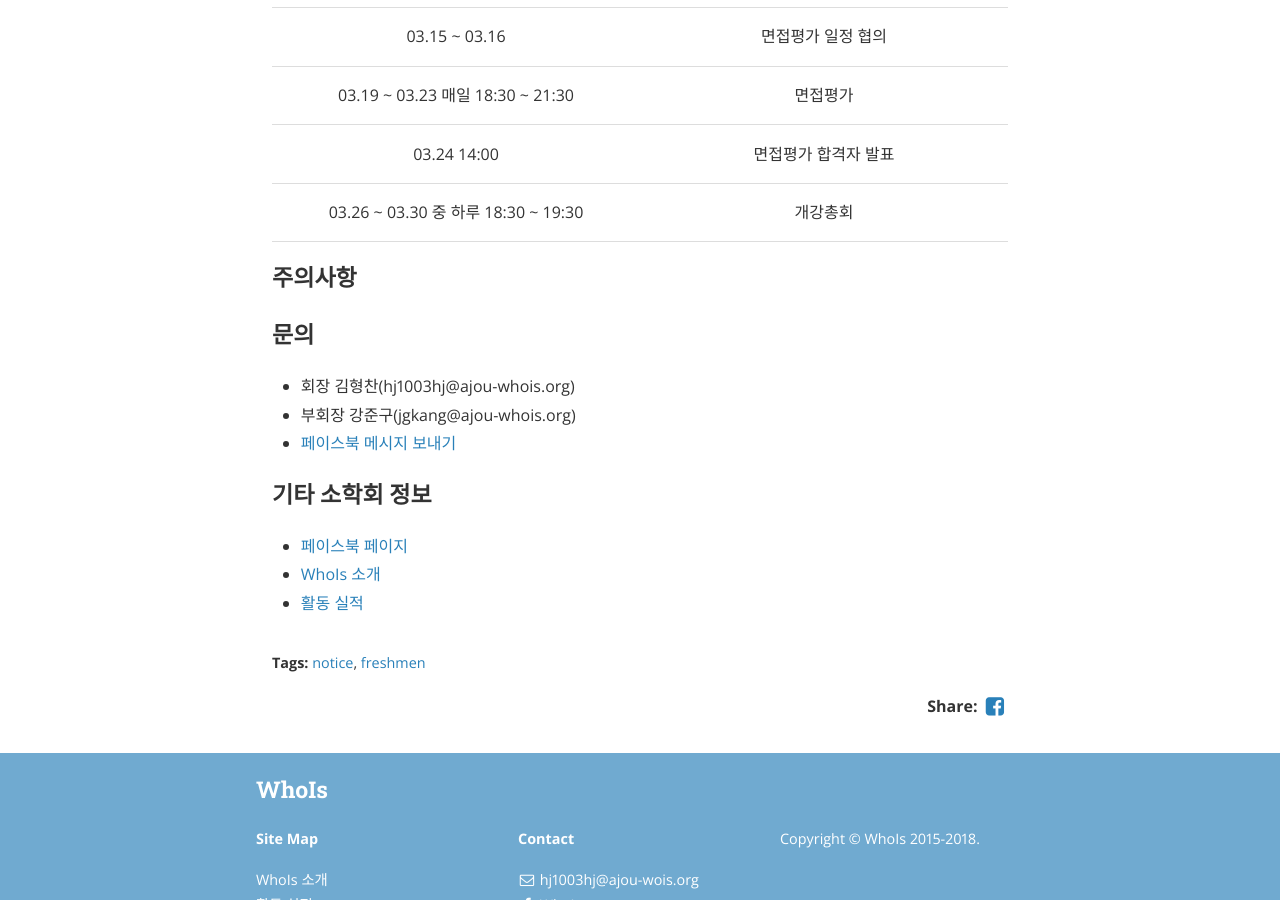
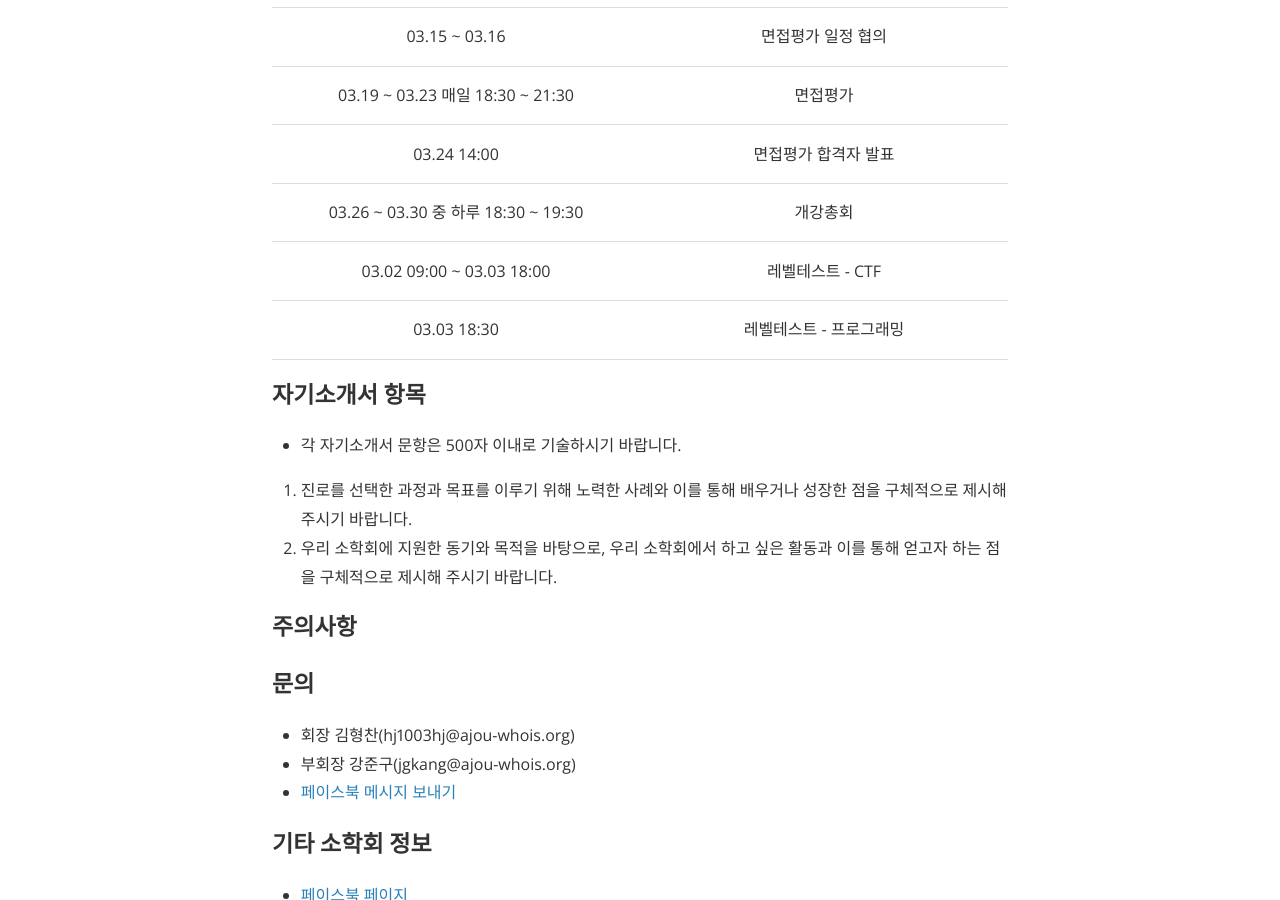
Before and after one commit to ajou-whois/ajou-whois.github.io, a Jekyll site: the page built from _posts/2018-02-26-2018-freshmen.md, in a window 1280 px wide and 900 px high, scrolled down 805 px. Built offline with Jekyll 4.4.1, drawn with Linux system fonts in a browser that asks for light colours; nearby versions of some CDN libraries.

Commit message:
Update 2018 Freshmen
Add Coverletter

```diff
--- a/_posts/2018-02-26-2018-freshmen.md
+++ b/_posts/2018-02-26-2018-freshmen.md
@@ -17,13 +17,22 @@ tags: [notice, freshmen]
 ### 선발 일정
 
 | 일정 | 내용 |
-|:---:|:---:|
+|:-:|:-:|
 | 03.05 00:00 ~ 03.11 11:59 | 서류 접수 |
 | 03.14 18:30 | 서류평가 합격자 발표 |
 | 03.15 ~ 03.16 | 면접평가 일정 협의 |
 | 03.19 ~ 03.23 매일 18:30 ~ 21:30 | 면접평가 |
 | 03.24 14:00 | 면접평가 합격자 발표 |
 | 03.26 ~ 03.30 중 하루 18:30 ~ 19:30 | 개강총회 |
+| 03.02 09:00 ~ 03.03 18:00 | 레벨테스트 - CTF |
+| 03.03 18:30 | 레벨테스트 - 프로그래밍 |
+
+### 자기소개서 항목
+
+* 각 자기소개서 문항은 500자 이내로 기술하시기 바랍니다.
+
+1. 진로를 선택한 과정과 목표를 이루기 위해 노력한 사례와 이를 통해 배우거나 성장한 점을 구체적으로 제시해 주시기 바랍니다.
+1. 우리 소학회에 지원한 동기와 목적을 바탕으로, 우리 소학회에서 하고 싶은 활동과 이를 통해 얻고자 하는 점을 구체적으로 제시해 주시기 바랍니다.
 
 ### 주의사항
 
```
